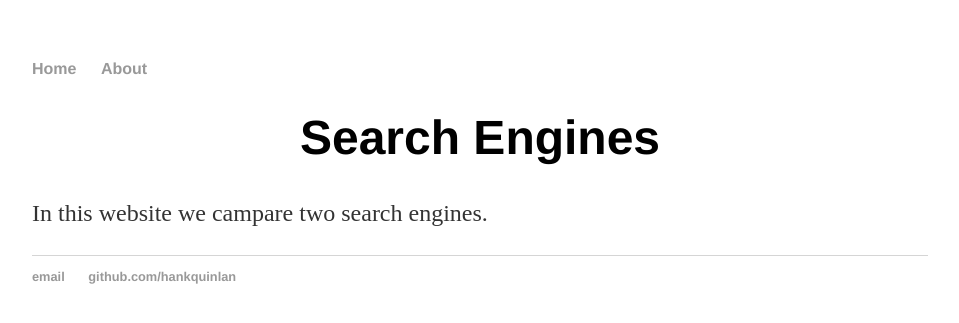
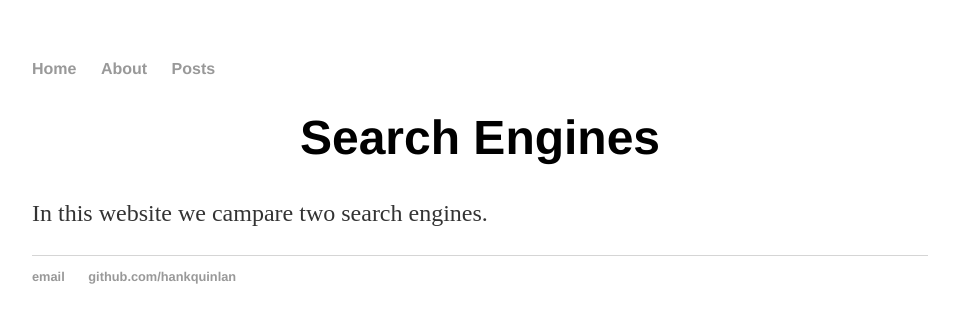
Before and after one commit to searchenginecs/searchenginecs.github.io, a Jekyll site: the page built from index.html, in a window 1280 px wide. Shown: the top 323 px of the page, without its empty margins (160-1119 px from the left). Built offline with Jekyll 4.4.1, drawn with Linux system fonts in a browser that asks for light colours.

Commit message:
Update default.html

```diff
--- a/_layouts/default.html
+++ b/_layouts/default.html
@@ -10,6 +10,7 @@
 	    		<ul>
 	        		<li><a href="/">Home</a></li>
 		        	<li><a href="/about">About</a></li>
+		        	<li><a href="/post">Posts</a></li>
 	    		</ul>
 			</nav>
 			<div class="container">
```
